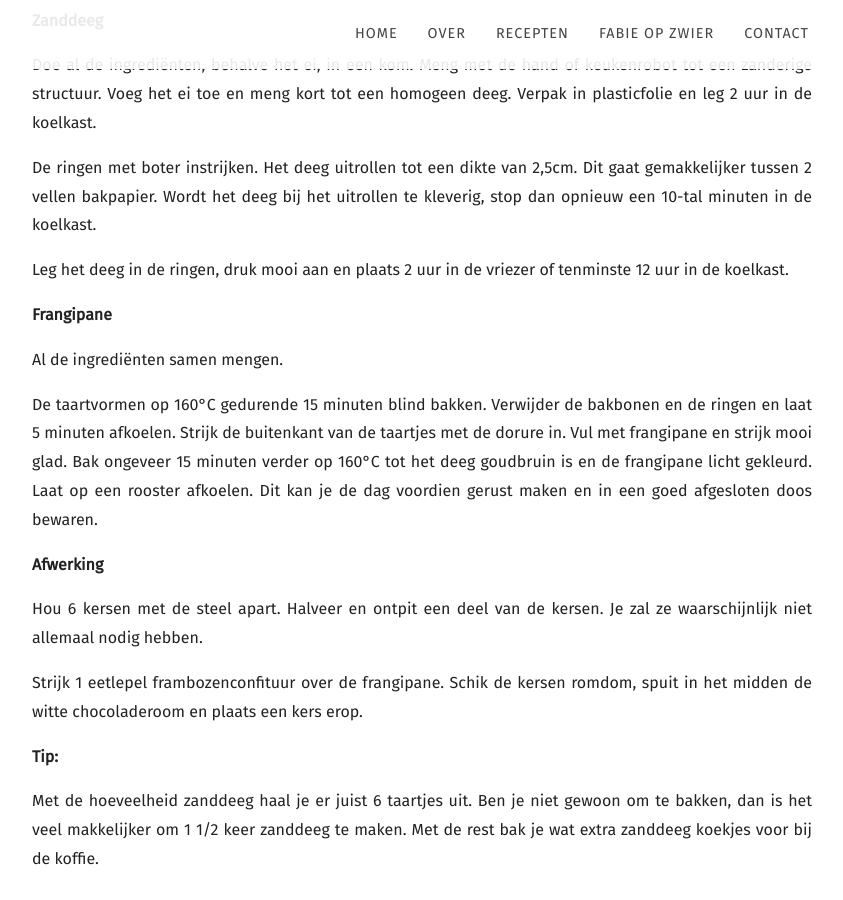
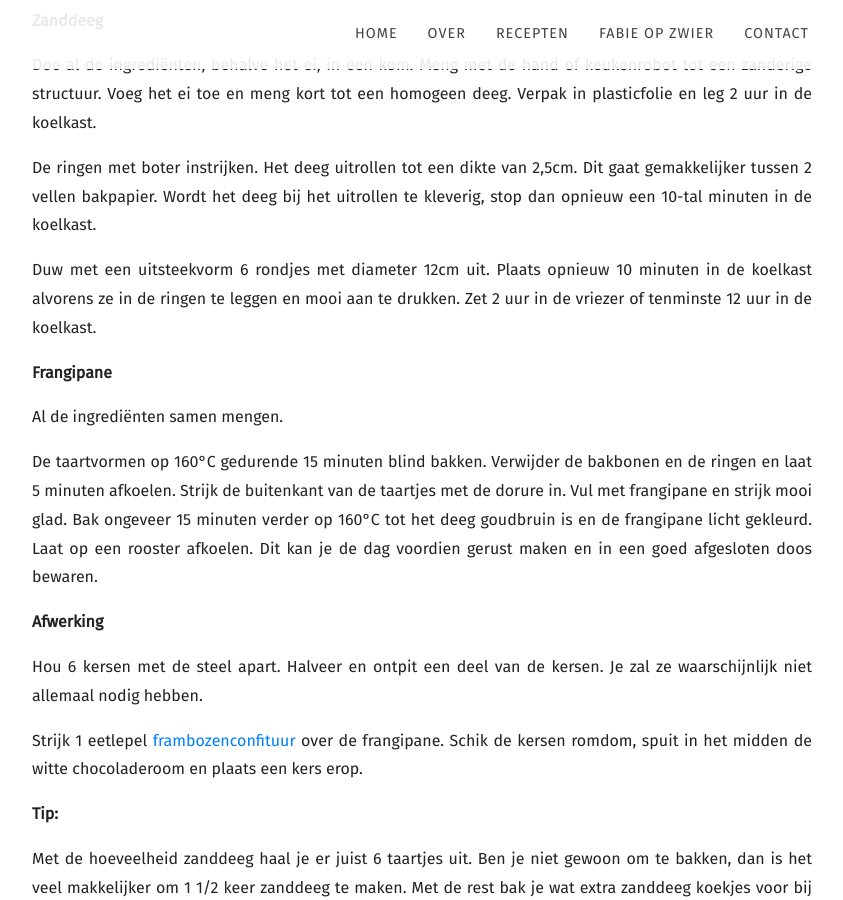
Before and after one commit to fabilicious/fabilicious.github.io, a Jekyll site: the page built from recipes/_posts/2021-07-07-Kersentaartjes_met frangipane.md, in a window 1280 px wide and 900 px high, scrolled down 2095 px. Shown: the whole window, without its empty margins (58-901 px from the left). Built offline with Jekyll 4.4.1, drawn with Linux system fonts in a browser that asks for light colours; nearby versions of some CDN libraries; some web fonts are replaced; some of the changed text lies outside the part shown.

Commit message:
Update 2021-07-07-Kersentaartjes_met frangipane.md

```diff
--- a/recipes/_posts/2021-07-07-Kersentaartjes_met frangipane.md
+++ b/recipes/_posts/2021-07-07-Kersentaartjes_met frangipane.md
@@ -54,7 +54,8 @@ De ringen met boter instrijken. Het deeg uitrollen tot een dikte van 2,5cm.
 Dit gaat gemakkelijker tussen 2 vellen bakpapier.
 Wordt het deeg bij het uitrollen te kleverig, stop dan opnieuw een 10-tal minuten in de koelkast.
 
-Leg het deeg in de ringen, druk mooi aan en plaats 2 uur in de vriezer of tenminste 12 uur in de koelkast.
+Duw met een uitsteekvorm 6 rondjes met diameter 12cm uit. Plaats opnieuw 10 minuten in de koelkast alvorens ze in de ringen te leggen en mooi aan te drukken.
+Zet 2 uur in de vriezer of tenminste 12 uur in de koelkast.
 
 **Frangipane**
 
@@ -73,7 +74,7 @@ Dit kan je de dag voordien gerust maken en in een goed afgesloten doos bewaren.
 Hou 6 kersen met de steel apart.
 Halveer en ontpit een deel van de kersen. Je zal ze waarschijnlijk niet allemaal nodig hebben.
 
-Strijk 1 eetlepel frambozenconfituur over de frangipane.
+Strijk 1 eetlepel [frambozenconfituur](https://fabilicious.be/recipes/confituurenchocopasta/2018/11/11/frambozenconfituur/) over de frangipane.
 Schik de kersen romdom, spuit in het midden de witte chocoladeroom en plaats een kers erop.
 
 <b>Tip: <b/>
```
Also changed, not shown: other parts of recipes/_posts/2021-07-07-Kersentaartjes_met frangipane.md (+1 -1 lines).
